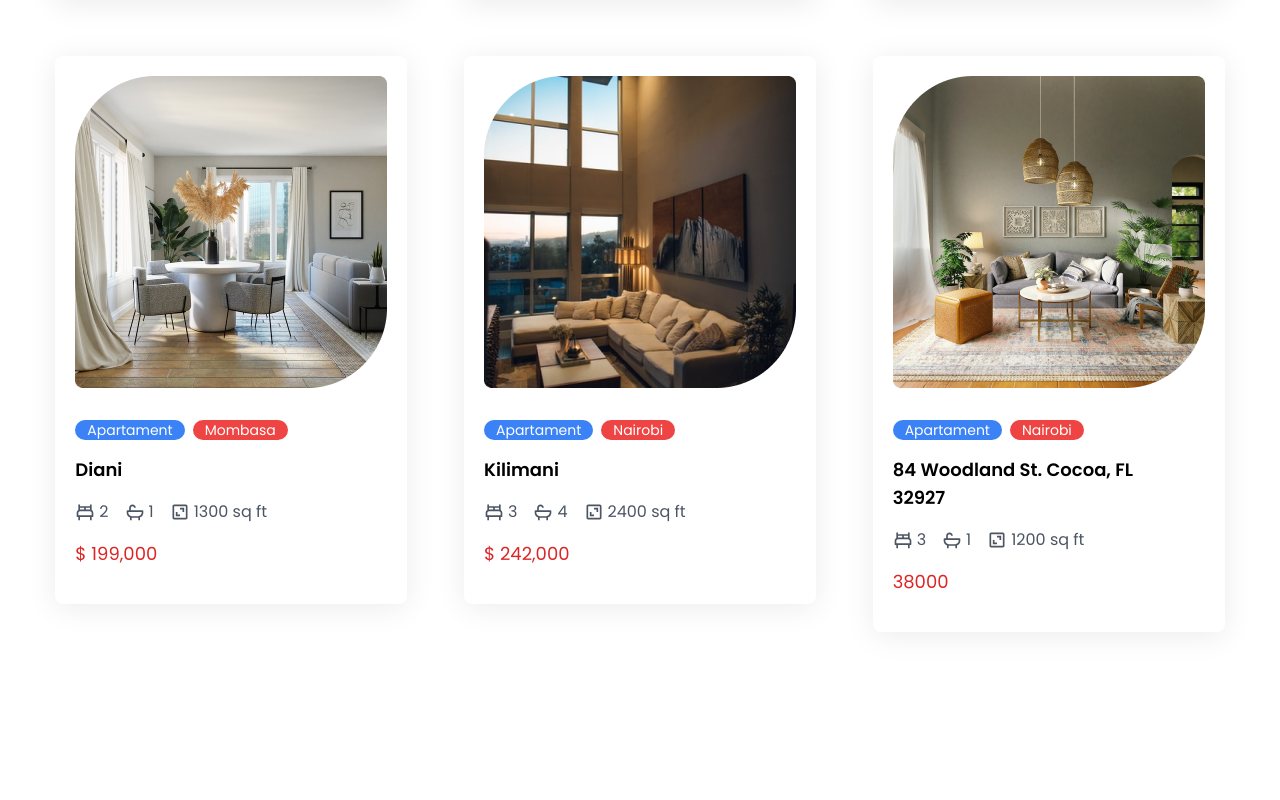
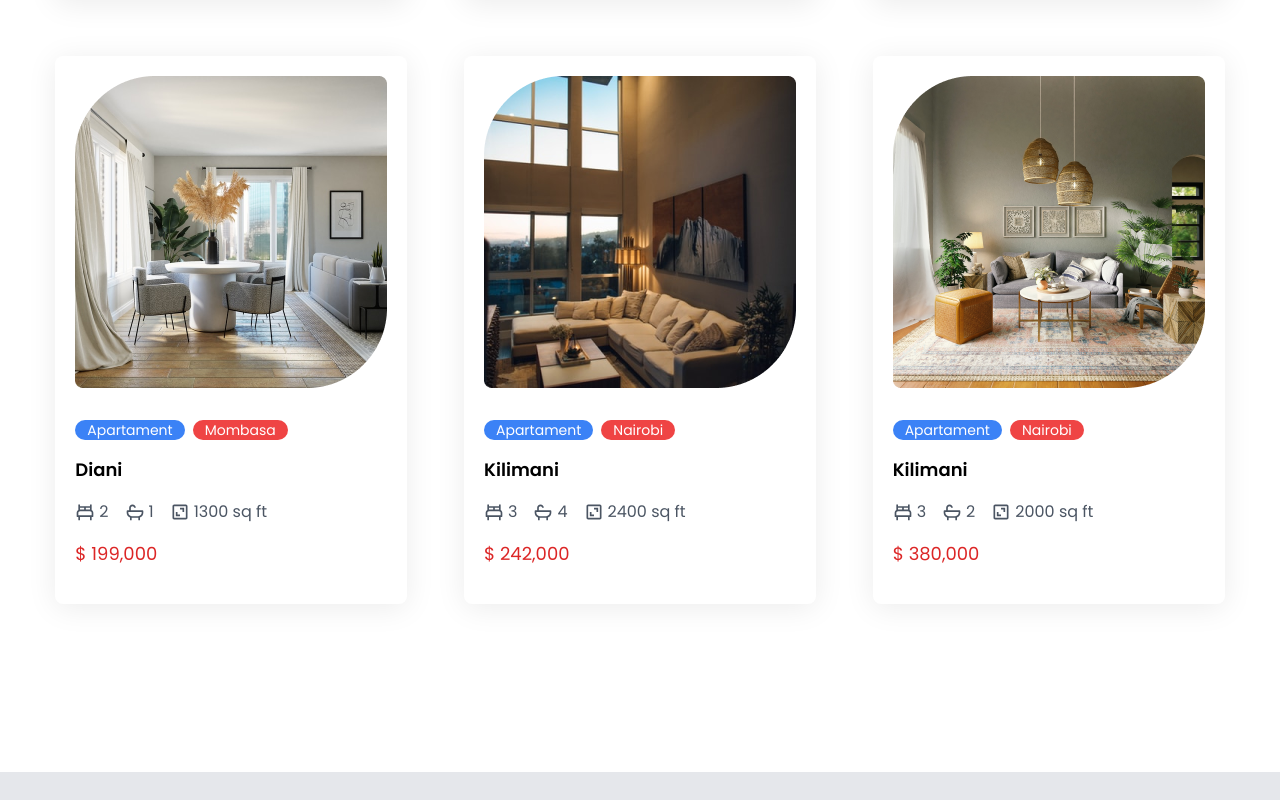
Before and after one commit to Thuotracy/real-estate-app-design, a React (Create React App) app: page / in a window 1280 px wide. Shown: the part 3842-4642 px from the top of the page. After the commit the page ends 4614 px from the top, so only its background shows below. Built offline with nearby package versions, Linux system fonts and the light colour scheme.

Commit message:
made changes

```diff
--- a/src/data.js
+++ b/src/data.js
@@ -421,16 +421,16 @@ export const housesData = [
     image: Apartment6,
     imageLg: Apartment6Lg,
     country: 'Nairobi',
-    address: '84 Woodland St. Cocoa, FL 32927',
+    address: 'Kilimani',
     bedrooms: '3',
-    bathrooms: '1',
-    surface: '1200 sq ft',
-    year: '2010',
-    price: '38000',
+    bathrooms: '2',
+    surface: '2000 sq ft',
+    year: '2023',
+    price: '$ 380,000',
     agent: {
       image: Agent6,
       name: 'Karen Sorensen',
-      phone: '0123 456 78910',
+      phone: '0712345678',
     },
   },
 ];
```
